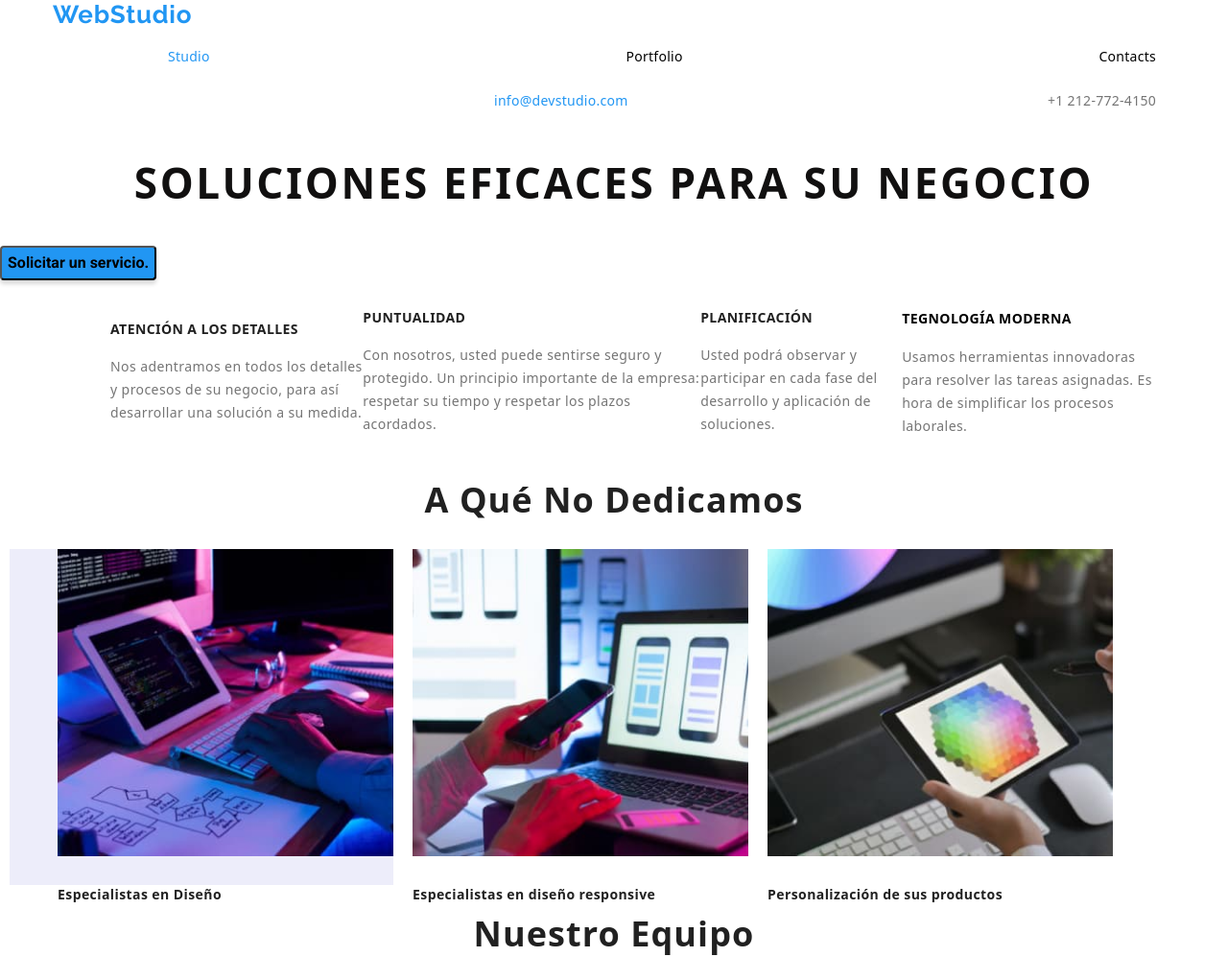
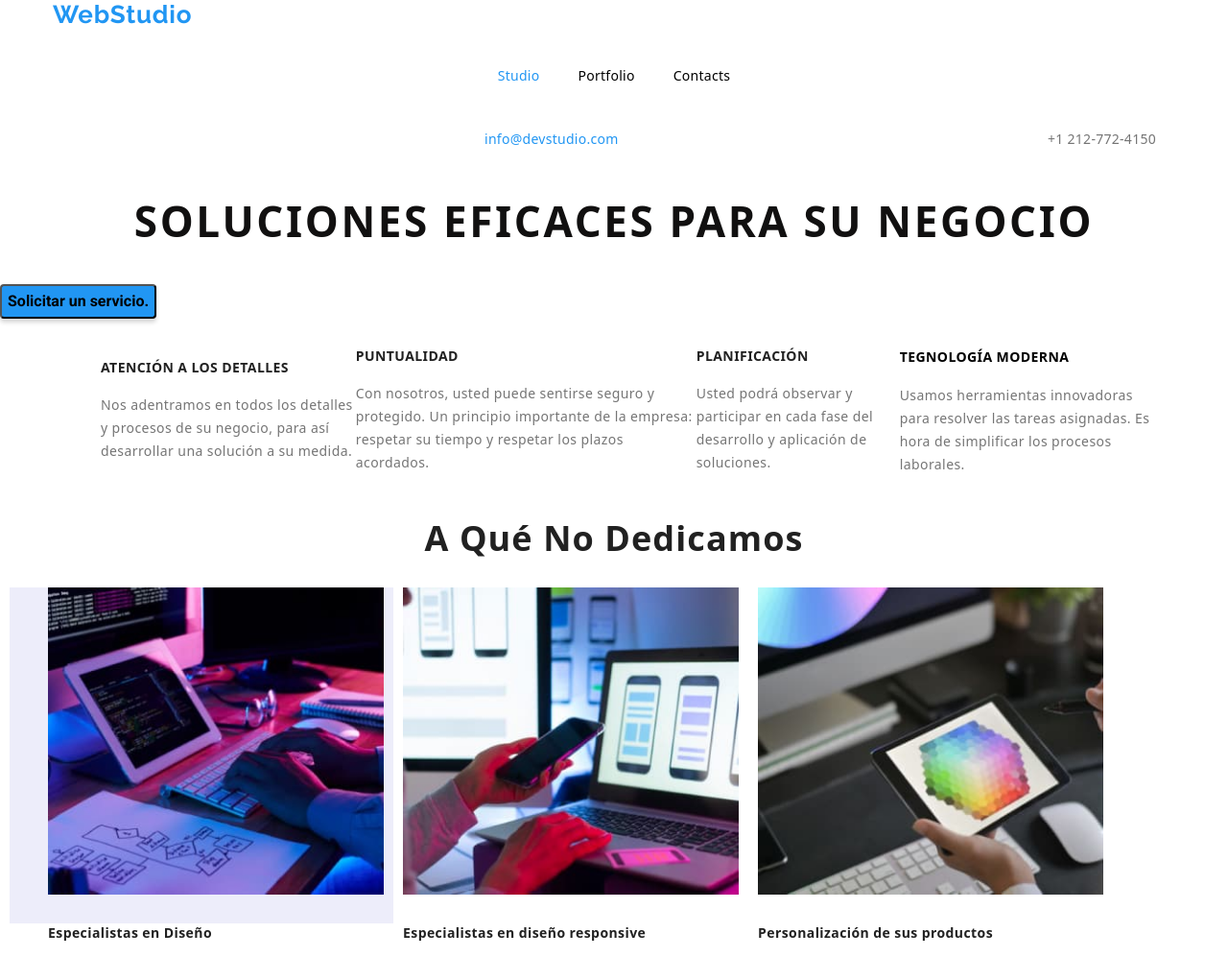
Before and after one commit to jhmorenof/goit-markup-hw-03, a plain HTML site: page index.html in a window 1280 px wide. Shown: the top 997 px of the page at 96% size. Drawn offline with nearby package versions, Linux system fonts and the light colour scheme.

Commit message:
actualizar

```diff
--- a/css/style.css
+++ b/css/style.css
@@ -37,7 +37,7 @@ body {
   justify-content: space-between;
   flex-wrap: nowrap;
   align-items: center;
-  padding-left: 50px;
+
   margin-left: auto;
   text-decoration: none;
   color: inherit;
@@ -92,8 +92,11 @@ body {
 }
 .header-enlace {
   display: flex;
-  justify-content: space-between;
+  justify-content: center;
+  flex-wrap: nowrap;
   align-items: center;
+  align-content: space-around;
+  padding: 10px;
   font-style: normal;
   font-weight: 500;
   font-size: 14px;
@@ -118,6 +121,7 @@ body {
   font-family: "Roboto";
   font-style: normal;
   font-weight: 700;
+  margin: auto;
   font-size: 16px;
   line-height: 30px;
   background: #2196f3;
```
